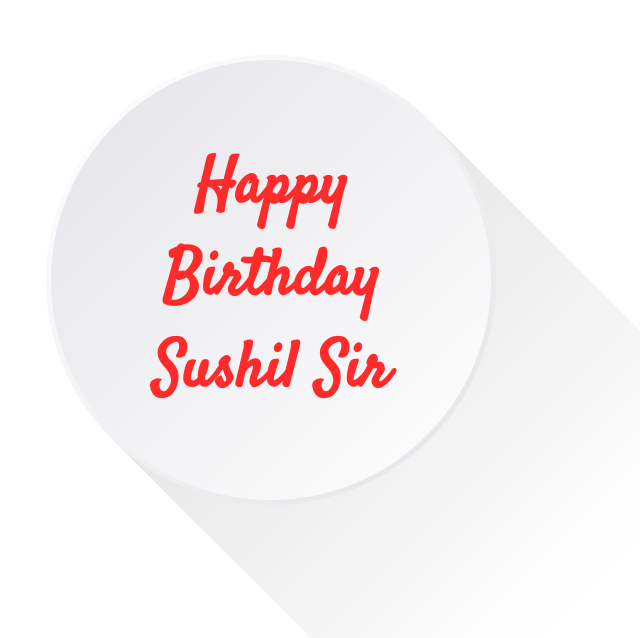
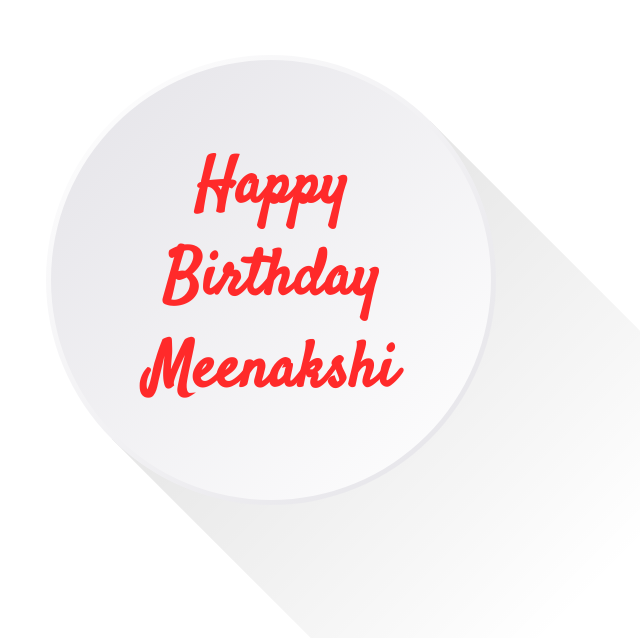
Before and after one commit to Himanshu0124/forSir, a plain HTML site: page index.html in a window 1280 px wide. Shown: the part 120-758 px from the top of the page, without its empty margins (369-1009 px from the left). Drawn offline with Linux system fonts and the light colour scheme.

Commit message:
Update index.html

```diff
--- a/index.html
+++ b/index.html
@@ -10,7 +10,7 @@
     <section>
         <div class="box">
             <div class="circle">
-                <h2>Happy <br>Birthday<br>Sushil Sir</h2>
+                <h2>Happy <br>Birthday<br>Meenakshi</h2>
             </div>
         </div>
     </section>
```
